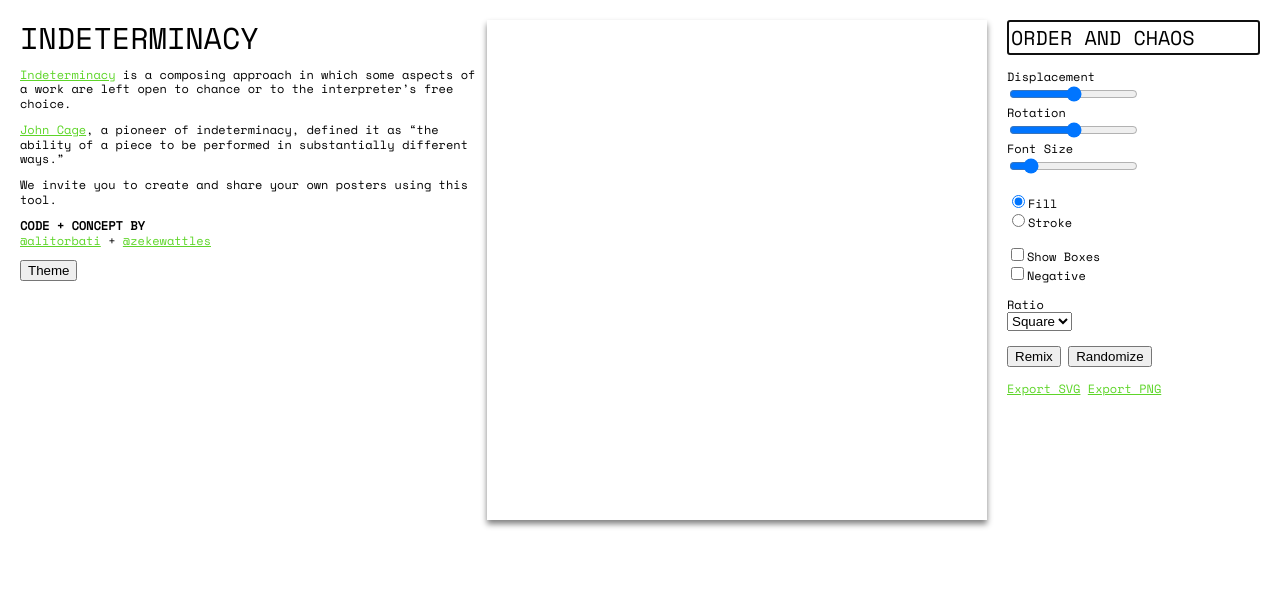
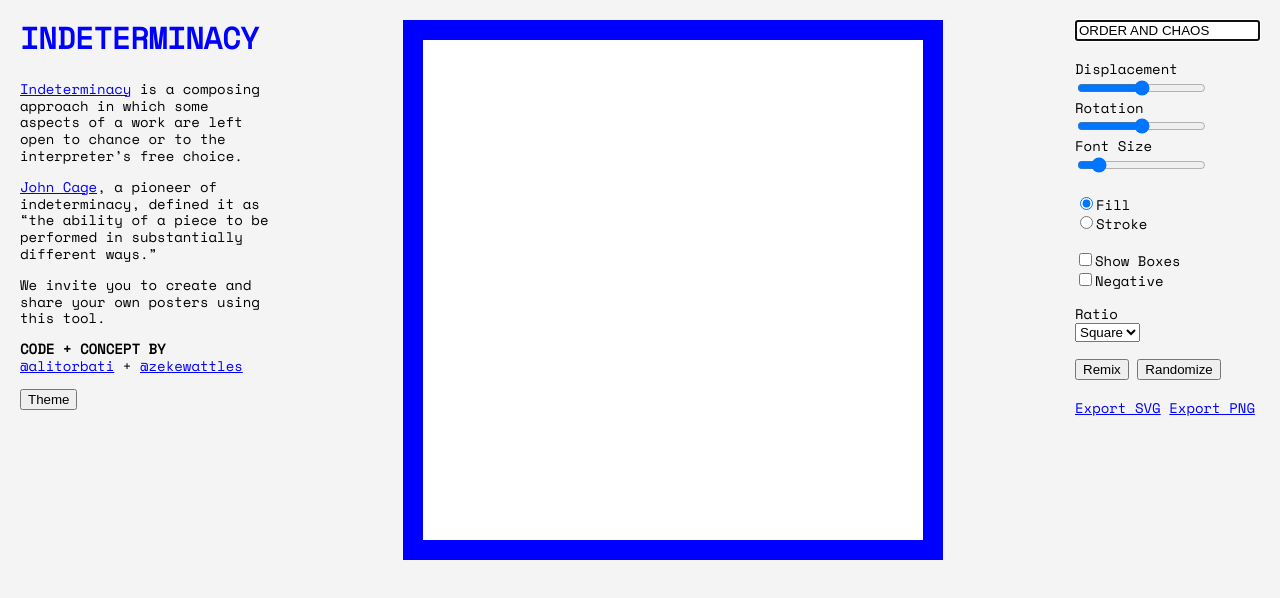
Before and after one commit to alitorbati/disarray, a plain HTML site: page index.html in a window 1280 px wide. Drawn offline with nearby package versions, Linux system fonts and the light colour scheme.

Commit message:
Update style.css

```diff
--- a/css/style.css
+++ b/css/style.css
@@ -2,80 +2,63 @@
   box-sizing: border-box;
 }
 
+html {
+  --space-sm: 15px;
+  --space-md: 20px;
+
+  --color-base: #f4f4f4;
+  --color-contrast-sm: white;
+  --color-contrast-md: #ddd;
+  --color-contrast-lg: black;
+  --color-pop: blue;
+}
+
+html.dark {
+  --color-base: black;
+  --color-contrast-sm: #424242;
+  --color-contrast-md: #ddd;
+  --color-contrast-lg: white;
+  --color-pop: indianred;
+}
+
 body {
   display: flex;
-  /* height: 100vh; */
-  margin: 20px;
+  margin: var(--space-md);
   align-items: start;
   justify-content: space-between;
-  /* position: relative; */
   font-family: 'Space Mono';
-  font-size: 12px;
+  /* font-family: 'Montserrat'; */
+  font-size: 14px;
   line-height: 1.2;
   text-rendering: optimizeLegibility;
-  background: white;
-  color: black;
+  background: var(--color-base);
+  color: var(--color-contrast-lg);
 }
 
-input[type=text] {
-  font-family: 'Space Mono';
-  font-size: 20px;
-}
-
-.context {
+.description {
   max-width: 250px;
-  margin-right: 20px;
+  margin-right: var(--space-md);
 }
 
 h1 {
-  /* font-family: 'Space Mono'; */
-  font-weight: normal;
+  /* font-weight: bold; */
   font-size: 30px;
-  /* line-height: 0px; */
-  margin-bottom: 0px;
   margin-top: 0px;
-  padding-bottom: 0px;
-}
-
-h2 {
-  /* font-family: 'Space Mono'; */
-  font-weight: normal;
-  font-size: 20px;
+  color: var(--color-pop);
 }
 
 canvas {
-  /* border: 2px solid #5ED529; */
+  border: var(--space-md) solid var(--color-pop);
   background-size: cover;
   background-position: center center;
-  box-shadow: 0px 4px 6px grey;
 }
 
 .config {
-  margin-left: 20px;
-  /* padding-left: 20px; */
-  /* position: fixed; */
-  /* top: 0; */
-  /* left: 0; */
-  /* height: 100vh; */
-  /* overflow: scroll; */
+  margin-left: var(--space-md);
 }
 
 section {
-  margin-bottom: 15px;
+  margin-bottom: var(--space-md);
 }
 
- a:link {
-  color: #5ED529;
-}
-
-a:visited {
-  color: #5ED529;
-}
-
-a:hover {
-  color: #5ED529;
-}
-
-a:active {
-  color: #5ED529;
-}
+a { color: var(--color-pop); }
```
